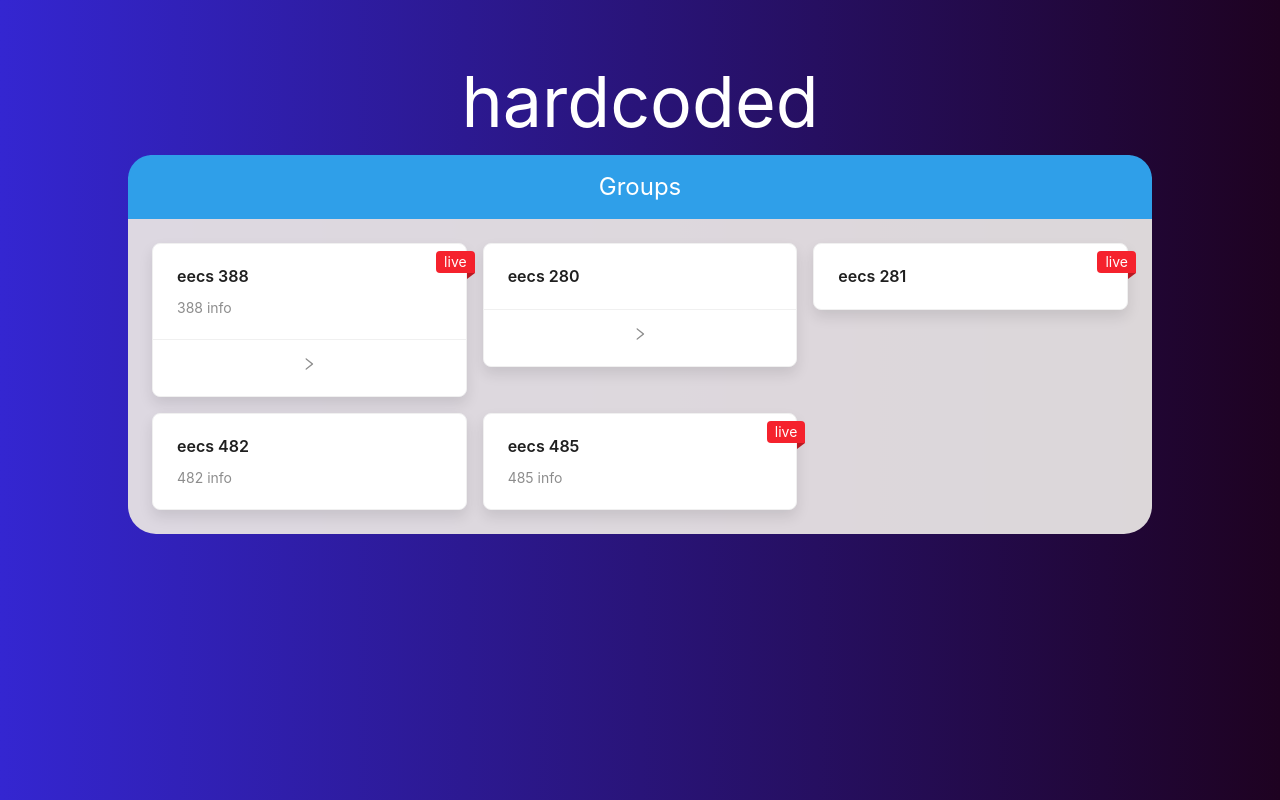
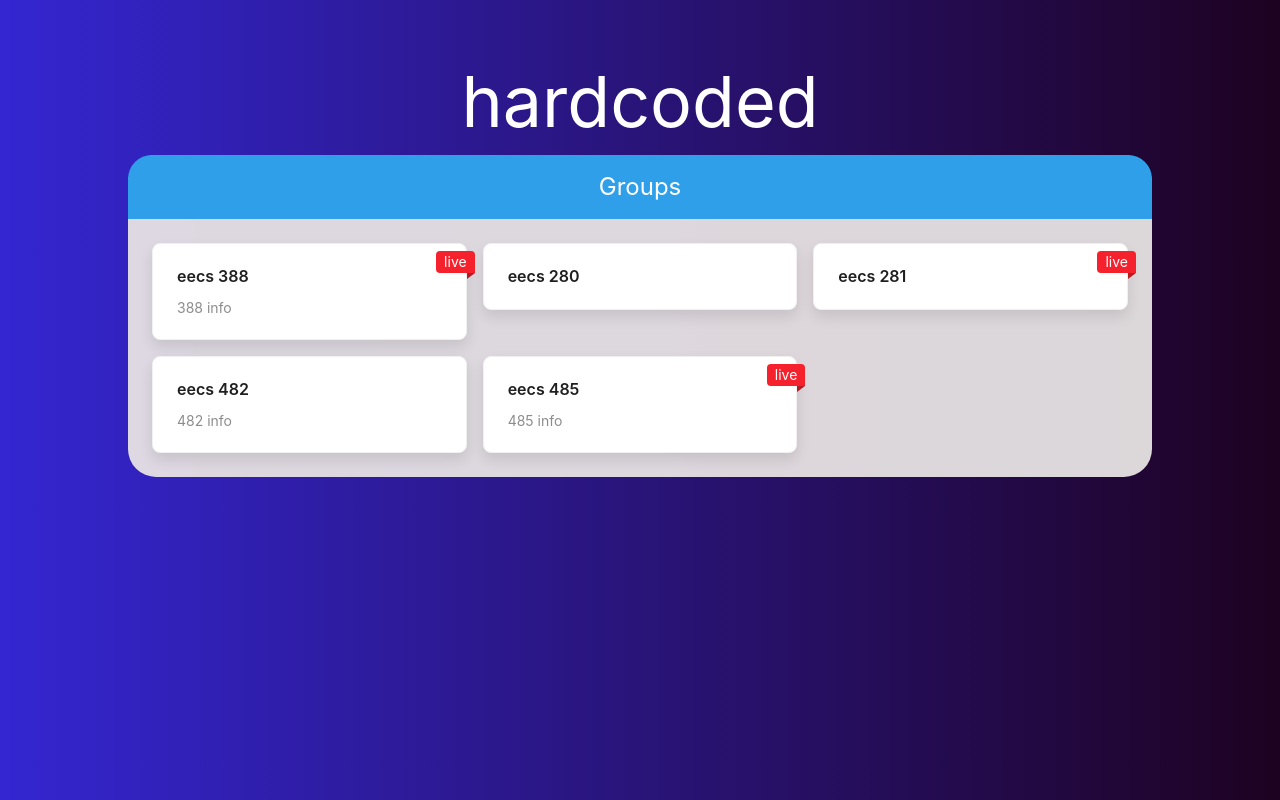
Before and after one commit to justinjpaul/gisthub, a React (Create React App) app in the folder app/: page / in a window 1280 px wide. Built offline with nearby package versions, Linux system fonts and the light colour scheme.

Commit message:
fix modals and cards

```diff
--- a/app/src/components/pages/events/Details.js
+++ b/app/src/components/pages/events/Details.js
@@ -1,26 +1,8 @@
-import { useEffect, useState } from "react";
-import CardComponent from "../../shared/container/CardComponent";
-import { Modal, Button, Flex, Typography } from "antd";
-import { FullscreenOutlined, FullscreenExitOutlined } from "@ant-design/icons";
-
+import { Typography } from "antd";
 import styles from "./event.module.css";
-import "github-markdown-css"; // Add GitHub Markdown styles
-import { FileView } from "../../shared/fileview/FileView";
-
 import DetailsContainer from "../../shared/container/DetailsContainer";
 
 export default function Details(id) {
-  const [selectedFile, setSelectedFile] = useState(null);
-  const [isModalVisible, setIsModalVisible] = useState(false);
-
-  const handleModalOpen = (filename) => {
-    setSelectedFile(filename);
-    setIsModalVisible(true);
-  };
-
-  const handleModalClose = () => {
-    setIsModalVisible(false);
-  };
   const { Text } = Typography;
 
   const studentNotes = [
@@ -29,27 +11,10 @@ export default function Details(id) {
     { name: "jist's", filename: "/sample.md" },
   ];
 
-  const formatStudentNotes = () => {};
-
-  const filename = "";
-  const fileContent = "";
   return (
     <>
       <Text className={styles["date-component"]}>The Details</Text>
       <DetailsContainer notes={studentNotes} />
-      {isModalVisible && (
-        <Modal
-          title="Gist Viewer"
-          visible={isModalVisible}
-          onCancel={handleModalClose}
-          footer={null}
-          width="80vw"
-        >
-          <div className="markdown-content-modal">
-            <CardComponent body={FileView(filename, fileContent)} />
-          </div>
-        </Modal>
-      )}
     </>
   );
 }
--- a/app/src/components/pages/events/GistComponent.js
+++ b/app/src/components/pages/events/GistComponent.js
@@ -1,58 +1,16 @@
-import { useEffect, useState } from "react";
-
-import CardComponent from "../../shared/container/CardComponent";
-import { Modal, Button, Space, Flex, Typography } from "antd";
-import { FullscreenOutlined, DownloadOutlined } from "@ant-design/icons";
+import { Typography } from "antd";
 
 import styles from "./event.module.css";
-
-import { useGetFileContent, FileView } from "../../shared/fileview/FileView";
+import { NoteCard } from "../../shared/container/NoteCard";
 
 export default function GistComponent(id) {
-  const [isModalVisible, setIsModalVisible] = useState(false);
+  const filename = "/sample.md";
   const { Text } = Typography;
-  const filename = "/sample.md";
-
-  const handleModalOpen = () => {
-    setIsModalVisible(true);
-  };
-  const handleDownload = () => {
-    console.log("implement download later");
-  };
-
-  const handleModalClose = () => {
-    setIsModalVisible(false);
-  };
 
   return (
     <>
-      <Flex justify="space-between">
-        <Text className={styles["date-component"]}>The GIST</Text>
-        <Space size="small">
-          <Button type="primary" onClick={handleDownload}>
-            <DownloadOutlined />
-          </Button>
-          <Button type="primary" onClick={handleModalOpen}>
-            <FullscreenOutlined />
-          </Button>
-        </Space>
-      </Flex>
-      <div className={styles["gist"]}>
-        <CardComponent body={<FileView filename={filename} />} />
-      </div>
-      {isModalVisible && (
-        <Modal
-          title="Gist Viewer"
-          visible={isModalVisible}
-          onCancel={handleModalClose}
-          footer={null}
-          width="80vw"
-        >
-          <div className="markdown-content-modal">
-            <CardComponent body={<FileView filename={filename} />} />
-          </div>
-        </Modal>
-      )}
+      <Text className={styles["date-component"]}>The GIST</Text>
+      <NoteCard name="GIST" filename={filename} showFile={true} />
     </>
   );
 }
--- a/app/src/components/shared/container/CardComponent.js
+++ b/app/src/components/shared/container/CardComponent.js
@@ -19,6 +19,15 @@ const ProperIcon = ({ text }) => {
 };
 
 const CardComponent = ({ name, body, highlight, color, href, buttonText }) => {
+  const handleClick = () => {
+    if (href) {
+      window.location.href = href;
+    }
+  };
+
+  const cardClass = `${styles["card"]} ${href && styles["clickable-card"]}`;
+  console.log(name, href, cardClass);
+
   return highlight ? (
     <Badge.Ribbon
       // className={styles["ribbon"]}
@@ -26,40 +35,12 @@ const CardComponent = ({ name, body, highlight, color, href, buttonText }) => {
       color={color}
       placement="end"
     >
-      <Card
-        className={styles["card"]}
-        actions={
-          href && [
-            <Button
-              key="button"
-              type="link"
-              // className={styles.button}
-              href={href}
-            >
-              {buttonText} <ProperIcon text={buttonText} />
-            </Button>,
-          ]
-        }
-      >
+      <Card className={cardClass} onClick={handleClick}>
         <Card.Meta title={name} description={body} />
       </Card>
     </Badge.Ribbon>
   ) : (
-    <Card
-      className={styles["card"]}
-      actions={
-        href && [
-          <Button
-            key="button"
-            type="link"
-            // className={styles.button}
-            href={href}
-          >
-            {buttonText} <ProperIcon text={buttonText} />
-          </Button>,
-        ]
-      }
-    >
+    <Card className={cardClass} onClick={handleClick}>
       <Card.Meta title={name} description={body} />
     </Card>
   );
--- a/app/src/components/shared/container/DetailsContainer.js
+++ b/app/src/components/shared/container/DetailsContainer.js
@@ -3,7 +3,7 @@ import styles from "./container.module.css";
 import { Layout, Row, Col } from "antd";
 import { NoteCard } from "./NoteCard";
 
-export default function EventContainer({ name, notes }) {
+export default function DetailsContainer({ name, notes }) {
   const { Header, Content } = Layout;
 
   return (
--- a/app/src/components/shared/container/NoteCard.js
+++ b/app/src/components/shared/container/NoteCard.js
@@ -1,9 +1,17 @@
 import React, { useState } from "react";
-import { Card, Badge, Button, Modal } from "antd";
+import { Card, Badge, Button, Modal, Flex, Space, Divider } from "antd";
 import styles from "./card.module.css";
-import { FileView, useGetFileContent } from "../fileview/FileView";
+import { FileView } from "../fileview/FileView";
+import { DownloadOutlined, FullscreenExitOutlined } from "@ant-design/icons";
+import CardComponent from "./CardComponent";
 
-export const NoteCard = ({ name, filename }) => {
+// to-do add relevancy score
+export const NoteCard = ({
+  name,
+  filename,
+  relevancyScore,
+  showFile = false,
+}) => {
   const [isModalVisible, setIsModalVisible] = useState(false);
   const handleModalOpen = () => {
     setIsModalVisible(true);
@@ -17,22 +25,50 @@ export const NoteCard = ({ name, filename }) => {
     setIsModalVisible(false);
   };
 
+  const cardClass = `${styles["clickable-card"]} ${
+    showFile && styles["large-card"]
+  }`;
+
   return (
     <>
-      <Card className={styles["card"]} onClick={handleModalOpen}>
-        <Card.Meta title={name} />
-      </Card>
+      {showFile ? (
+        <Card className={cardClass} onClick={handleModalOpen}>
+          <CardComponent body={<FileView filename={filename} />} />
+          <Card.Meta title={name} />
+        </Card>
+      ) : (
+        <Card className={cardClass} onClick={handleModalOpen}>
+          <Card.Meta title={name} />
+        </Card>
+      )}
       {isModalVisible && (
         <Modal
-          title={`${name} notes`}
+          title={
+            <>
+              <Flex justify="space-between">
+                <div>{`${name} notes`}</div>
+                <Space>
+                  <Button
+                    type="primary"
+                    key="download"
+                    onClick={handleDownload}
+                  >
+                    <DownloadOutlined />
+                  </Button>
+                  <Button type="primary" key="exit" onClick={handleModalClose}>
+                    <FullscreenExitOutlined />
+                  </Button>
+                </Space>
+              </Flex>
+            </>
+          }
           visible={isModalVisible}
           onCancel={handleModalClose}
           footer={null}
+          closeIcon={null}
           width="80vw"
         >
-          <div className="markdown-content-modal">
-            <FileView filename={filename} />
-          </div>
+          <CardComponent body={<FileView filename={filename} />} />
         </Modal>
       )}
     </>
--- a/app/src/components/shared/container/card.module.css
+++ b/app/src/components/shared/container/card.module.css
@@ -2,4 +2,14 @@
 .card {
     /* height: 100%; */
     box-shadow: 0 .5em 1em rgba(0, 0, 0, 0.1);
+    cursor:auto;
 }
+
+.clickable-card:hover {
+    cursor:pointer !important;
+}
+
+.large-card {
+    max-height: 50vh;
+    overflow:auto;
+}
```
